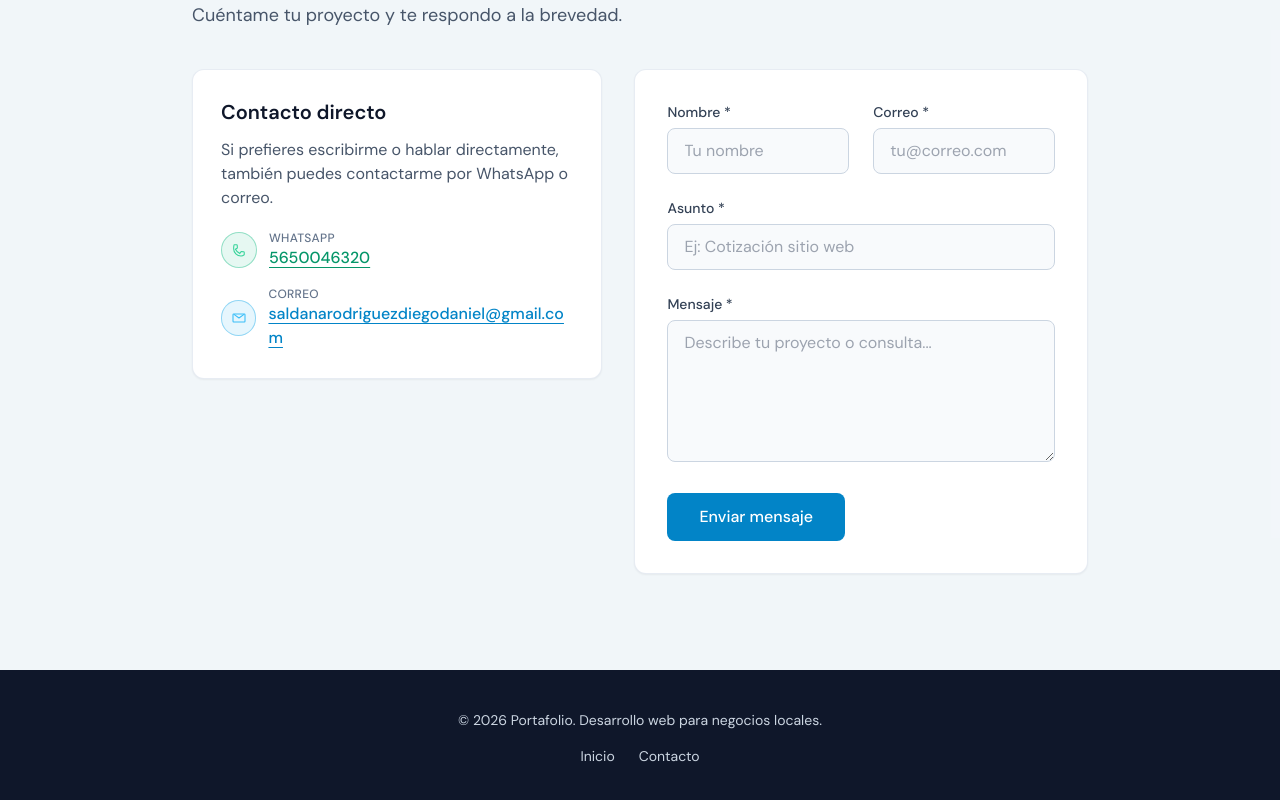
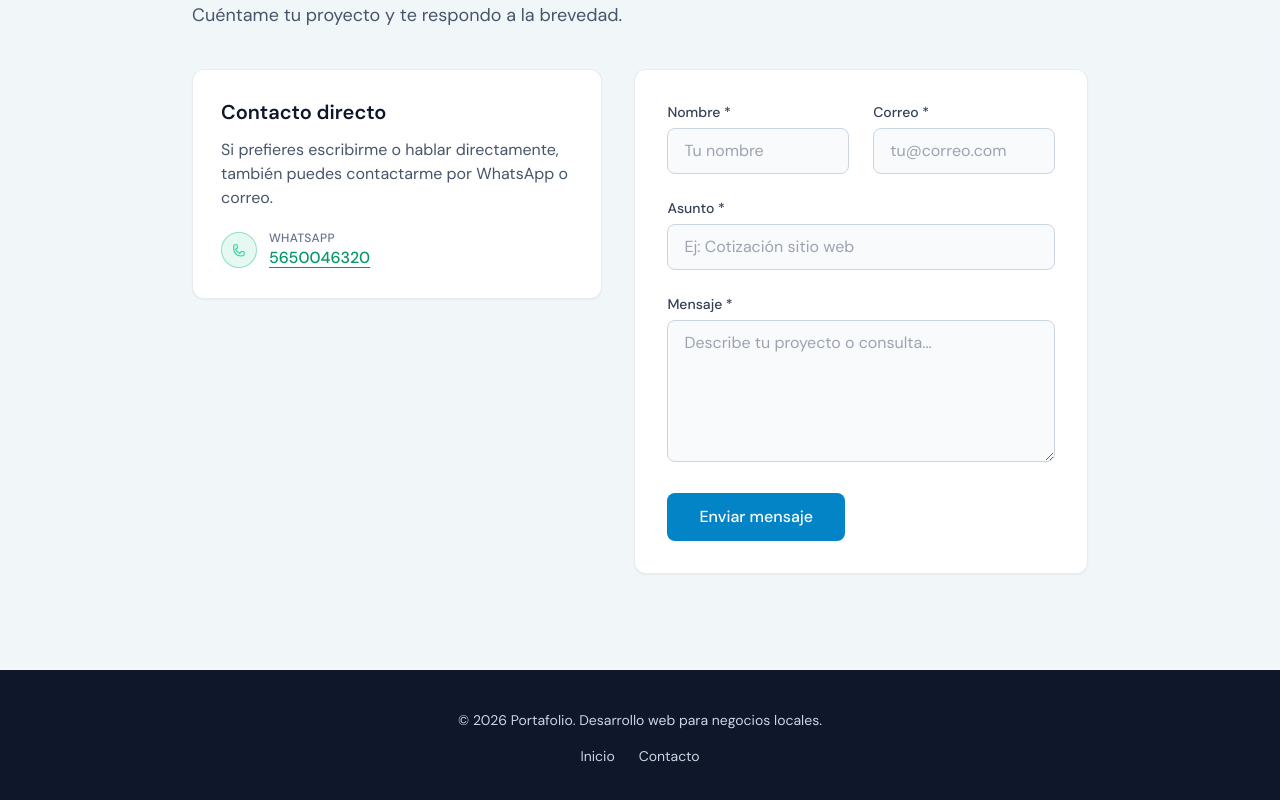
Before and after one commit to El-Jiji/Portafolio, a React (Vite) app: page / in a window 1280 px wide. Shown: the part 2765-3565 px from the top of the page. Built offline with nearby package versions, Linux system fonts and the light colour scheme; no server answers.

Commit message:
Remove email contact section from Contact component to streamline layout and improve user experience.

```diff
--- a/src/components/Contact.jsx
+++ b/src/components/Contact.jsx
@@ -121,33 +121,6 @@ export default function Contact() {
                     className="text-sm sm:text-base font-medium text-emerald-600 dark:text-emerald-300 hover:text-emerald-700 dark:hover:text-emerald-200 underline underline-offset-4"
                   >
                     5650046320
-                  </a>
-                </div>
-              </div>
-              <div className="flex items-center gap-3">
-                <span className="inline-flex h-9 w-9 items-center justify-center rounded-full bg-sky-500/10 text-sky-400 border border-sky-500/40">
-                  <svg className="w-4 h-4" viewBox="0 0 24 24" fill="none" stroke="currentColor">
-                    <path
-                      d="M4 6h16a1 1 0 011 1v10a1 1 0 01-1 1H4a1 1 0 01-1-1V7a1 1 0 011-1z"
-                      strokeWidth="1.6"
-                      strokeLinecap="round"
-                      strokeLinejoin="round"
-                    />
-                    <path
-                      d="M5 7l7 5 7-5"
-                      strokeWidth="1.6"
-                      strokeLinecap="round"
-                      strokeLinejoin="round"
-                    />
-                  </svg>
-                </span>
-                <div className="flex flex-col">
-                  <span className="text-xs font-medium tracking-wide uppercase text-slate-500 dark:text-slate-400">Correo</span>
-                  <a
-                    href="mailto:saldanarodriguezdiegodaniel@gmail.com"
-                    className="text-sm sm:text-base font-medium text-sky-600 dark:text-sky-300 hover:text-sky-700 dark:hover:text-sky-200 break-all underline underline-offset-4"
-                  >
-                    saldanarodriguezdiegodaniel@gmail.com
                   </a>
                 </div>
               </div>
```
